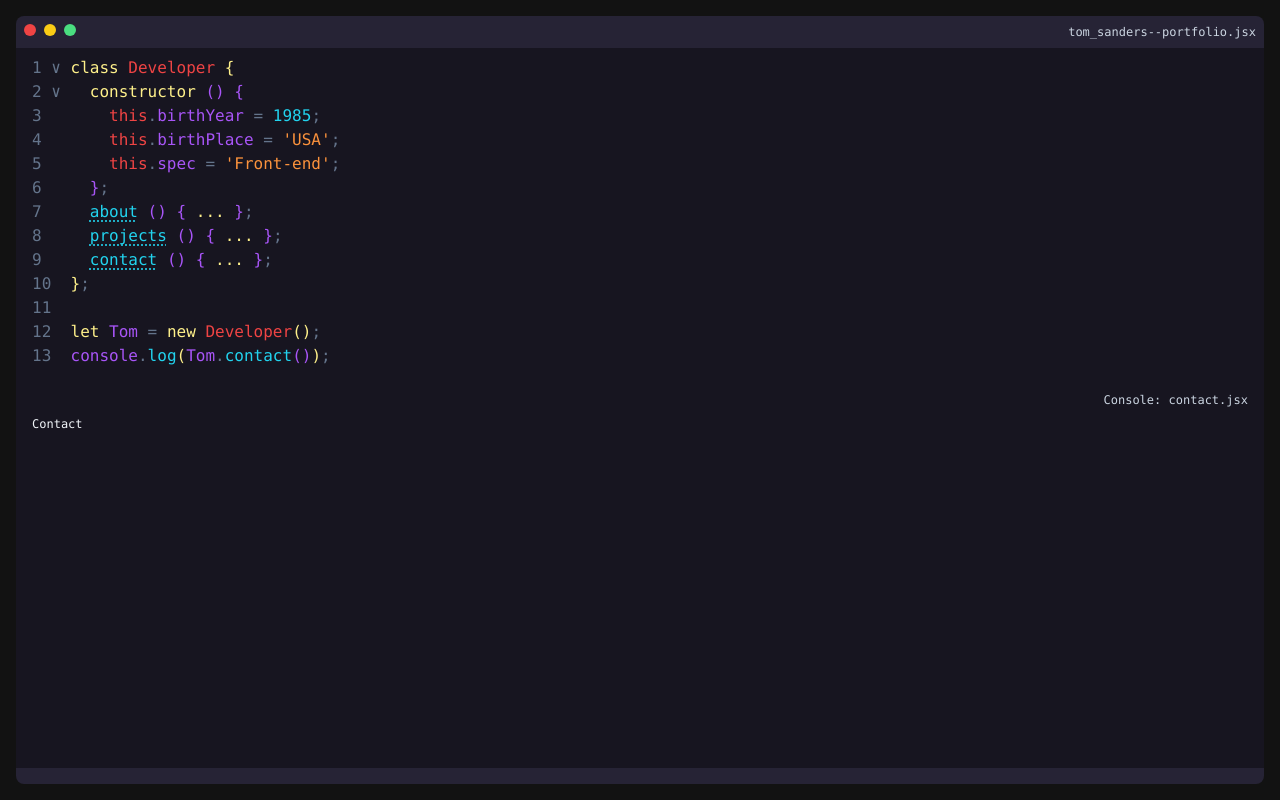
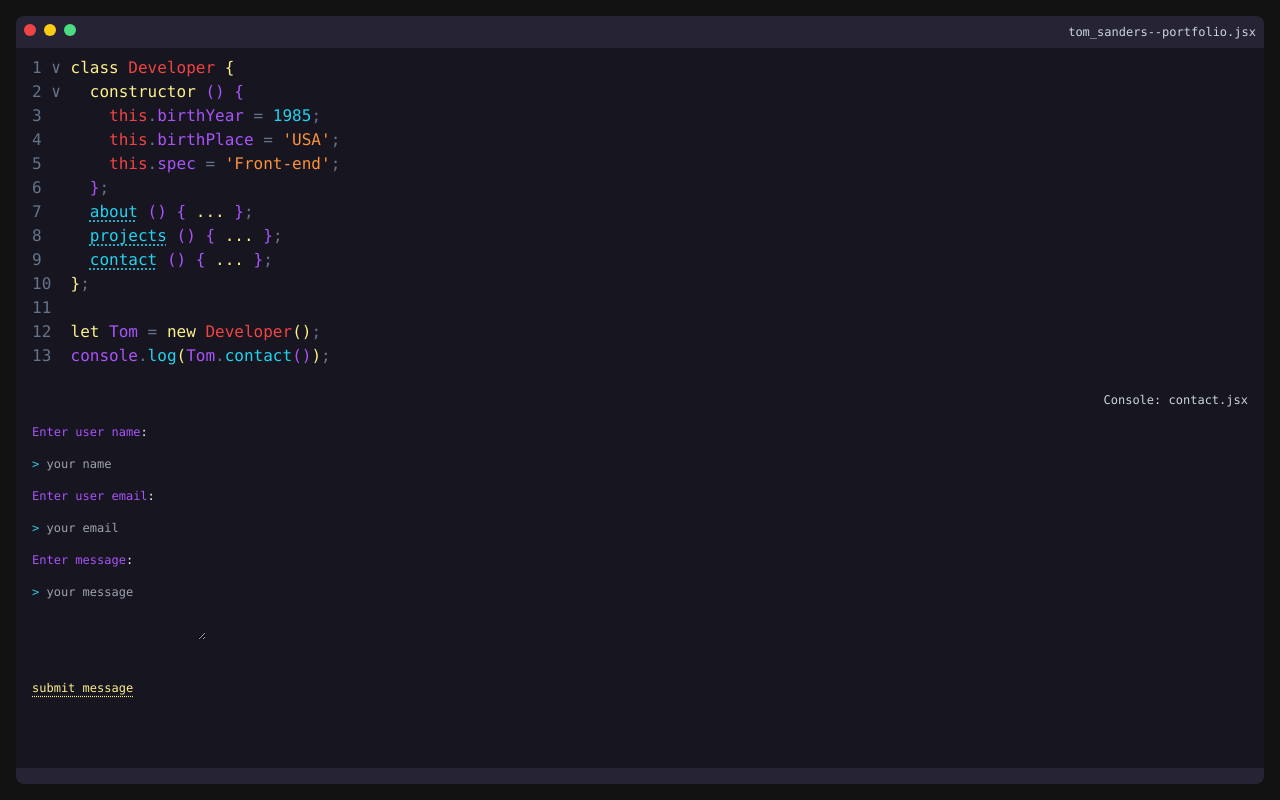
Before and after one commit to tomasanders/portfolio-site, a Next.js app: page / in a window 1280 px wide. Both pictures are taken after a click on the link "contact". Built offline with nearby package versions, Linux system fonts and the light colour scheme.

Commit message:
Contact form added

```diff
--- a/components/Contact.jsx
+++ b/components/Contact.jsx
@@ -1,7 +1,47 @@
+import React, { useState } from "react";
+
+const FORM_ENDPOINT = "https://public.herotofu.com/v1/6b0d8d80-783a-11ed-a126-b172cf164538";
+
 export const Contact = () => {
+  const [submitted, setSubmitted] = useState(false);
+  const handleSubmit = () => {
+    setTimeout(() => {
+      setSubmitted(true);
+    }, 100);
+  };
+
+  if (submitted) {
+    return (
+      <>
+        <p>Thank you for contacting me!</p>
+        <p>I'll be in touch soon.</p>
+      </>
+    );
+  };
+
   return (
-    <div className="text-xs">
-      Contact
-    </div>
+    <form
+      action={FORM_ENDPOINT}
+      onSubmit={handleSubmit}
+      method="POST"
+      target="_blank"
+      className="text-xs text-slate-100 leading-8"
+    >
+      <span className="p">Enter user name</span>:
+      <br/>
+      <span className="b">{'>'}</span> <input type="text" placeholder="your name" name="name" className="bg-transparent o" required />
+      <br/>
+      <span className="p">Enter user email</span>:
+      <br/>
+      <span className="b">{'>'}</span> <input type="email" placeholder="your email" name="email" className="bg-transparent o" required />
+      <br/>
+      <span className="p">Enter message</span>:
+      <br/>
+      <div className="flex items-start">
+        <span className="b">{'>'}</span>&nbsp;<textarea placeholder="your message" name="message" className="bg-transparent o" required />
+      </div>
+      <br/>
+      <button className="underline decoration-dotted underline-offset-4 y" type="submit">submit message</button>
+    </form>
   );
 };
--- a/components/Developer.jsx
+++ b/components/Developer.jsx
@@ -4,6 +4,7 @@ import { ConsoleLog } from "./ConsoleLog";
 import { Contact } from "./Contact";
 import { Projects } from "./Projects";
 import { Compile } from "./Compile";
+
 export const Developer = () => {
   const linkClass = "underline decoration-dotted underline-offset-4";
 
```
